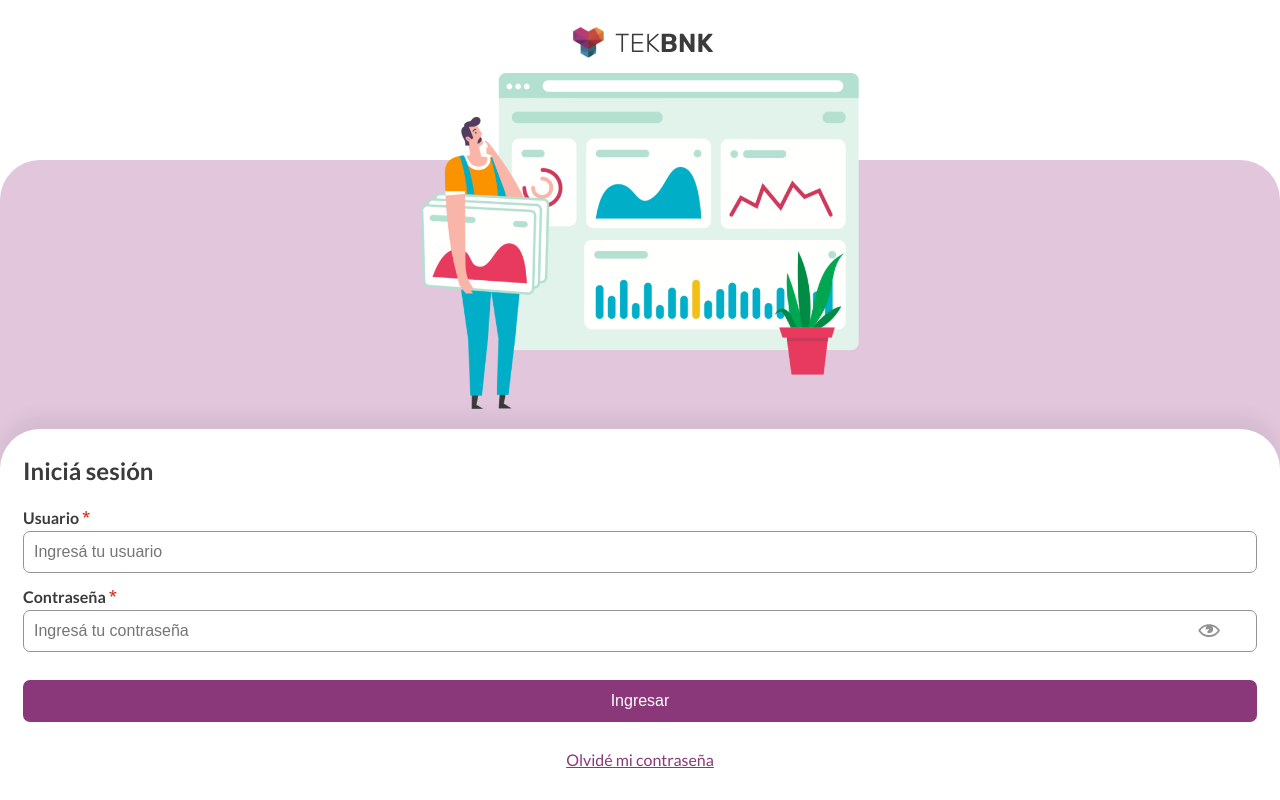
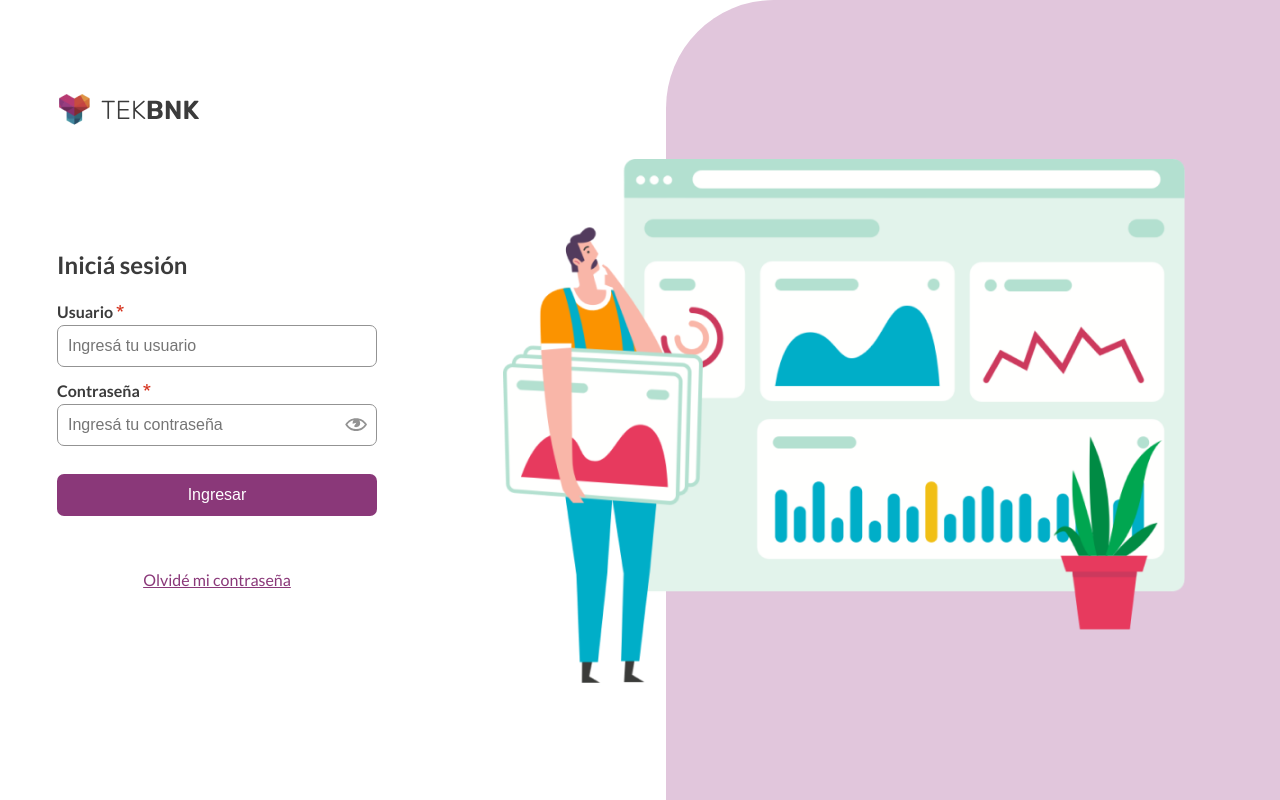
Before and after one commit to merybal/login-app, a React (Create React App) app: page / in a window 1280 px wide. Built offline with nearby package versions, Linux system fonts and the light colour scheme.

Commit message:
desktop view

```diff
--- a/src/components/LoginForm/LoginForm.module.scss
+++ b/src/components/LoginForm/LoginForm.module.scss
@@ -3,14 +3,30 @@
 
 .form-container {
   text-align: center;
-  padding-bottom: 32px; //TODO chequear con el fondo blanco que onda
+  padding-bottom: 32px;
   height: 100%;
   background-color: $white;
   box-shadow: 0px -14px 16px rgba(0, 0, 0, 0.05);
   border-radius: 40px 40px 0px 0px;
 
+  @media (min-width: $desktop-width-small) {
+    height: 100%;
+    box-shadow: none;
+    border-radius: none;
+    padding-bottom: 0;
+    display: flex;
+    flex-direction: column;
+    justify-content: center;
+  }
+
   .login-container {
     padding: 30px 23px;
+
+    @media (min-width: $desktop-width-small) {
+      padding: 0;
+      width: 320px;
+      margin-bottom: 56px;
+    }
 
     .warning {
       display: flex;
--- a/src/components/RetrievePasswordForm/RetrievePasswordForm.jsx
+++ b/src/components/RetrievePasswordForm/RetrievePasswordForm.jsx
@@ -52,7 +52,7 @@ const RetrievePasswordForm = () => {
 
   return (
     <div className={styles["form-container"]}>
-      <form className={styles["login-container"]}>
+      <form className={styles["retrieve-password-container"]}>
         <h1>Olvidé mi contraseña</h1>
         <div className={styles["form"]}>
           <SelectInput
--- a/src/components/RetrievePasswordForm/RetrievePasswordForm.module.scss
+++ b/src/components/RetrievePasswordForm/RetrievePasswordForm.module.scss
@@ -3,14 +3,30 @@
 
 .form-container {
   text-align: center;
-  padding-bottom: 32px; //TODO chequear con el fondo blanco que onda
+  padding-bottom: 32px;
   height: 100%;
   background-color: $white;
   box-shadow: 0px -14px 16px rgba(0, 0, 0, 0.05);
   border-radius: 40px 40px 0px 0px;
 
-  .login-container {
+  @media (min-width: $desktop-width-small) {
+    height: 100%;
+    box-shadow: none;
+    border-radius: none;
+    padding-bottom: 0;
+    display: flex;
+    flex-direction: column;
+    justify-content: center;
+  }
+
+  .retrieve-password-container {
     padding: 30px 23px;
+
+    @media (min-width: $desktop-width-small) {
+      padding: 0;
+      width: 320px;
+      margin-bottom: 56px;
+    }
 
     .form {
       display: flex;
--- a/src/styles/_variables.scss
+++ b/src/styles/_variables.scss
@@ -1,7 +1,7 @@
 @import url("https://fonts.googleapis.com/css2?family=Lato:ital,wght@0,100;0,300;0,400;0,700;0,900;1,100;1,300;1,400;1,700;1,900&display=swap");
 @import url("https://fonts.googleapis.com/css2?family=Encode+Sans:wght@100;200;300;400;500;600;700;800;900&display=swap");
 
-//FONTS
+// FONTS
 
 $text-font: "Lato", sans-serif;
 $error-font: "Encode Sans", sans-serif;
@@ -28,3 +28,8 @@ $button-pressed: #78306b;
 $button-disabled: #eccae5;
 $input-active: #649fd6;
 $white: #ffffff;
+
+// MEDIA QUERIES
+$mobile-width-small: 380px;
+$desktop-width-small: 1200px;
+$desktop-width-max: 1166px;
--- a/src/views/HomeView/HomeView.jsx
+++ b/src/views/HomeView/HomeView.jsx
@@ -4,7 +4,6 @@ import styles from "views/HomeView/HomeView.module.scss";
 
 import LogoA from "assets/Logo.png";
 import { ReactComponent as LogoB } from "assets/TekBNK.svg";
-import AppDevelopment from "assets/AppDevelopment.png";
 
 const HomeView = () => {
   return (
@@ -13,12 +12,12 @@ const HomeView = () => {
         <img src={LogoA} alt="logo" />
         <LogoB alt="TekBNK" />
       </header>
-      <div className={styles.main}>
+      <main className={styles.main}>
         <div className={styles["image-container"]}>
           <div className={styles.image}></div>
         </div>
         <Outlet className={styles.form} />
-      </div>
+      </main>
       <div className={styles.background}></div>
     </div>
   );
--- a/src/views/HomeView/HomeView.module.scss
+++ b/src/views/HomeView/HomeView.module.scss
@@ -7,13 +7,30 @@
   gap: 10px;
   height: 100vh;
 
+  @media (min-width: $desktop-width-small) {
+    margin-left: auto;
+    margin-right: auto;
+    justify-content: center;
+    max-width: $desktop-width-max;
+    gap: 0; //
+  }
+
   .header {
     flex-shrink: 0;
     padding-top: 22px;
     display: flex;
     align-items: center;
-    justify-content: center; //TODO revisar porque en el figma no esta centrado
+    justify-content: center;
     gap: 6px;
+
+    @media (min-width: $desktop-width-small) {
+      flex-shrink: unset;
+      padding-top: 0;
+      margin-left: -3px;
+      justify-content: flex-start;
+      width: 100%;
+      max-width: $desktop-width-max;
+    }
   }
 
   .main {
@@ -21,11 +38,20 @@
     flex-direction: column;
     height: 100%;
 
+    @media (min-width: $desktop-width-small) {
+      flex-direction: row-reverse;
+      max-height: 582px;
+      justify-content: space-between;
+    }
+
     .image-container {
       height: 100%;
       width: 100%;
       margin-bottom: 20px;
-      // flex-shrink: 2; //TODO agregar media query a partir de 667 height
+
+      @media (min-width: $desktop-width-small) {
+        max-width: 758px;
+      }
 
       .image {
         background: url("../../assets/AppDevelopment.png");
@@ -35,6 +61,13 @@
         background-position: center;
         height: 100%;
         padding: 0 15% 0 15%;
+      }
+
+      @media (min-width: $mobile-width-small) {
+        flex-shrink: 2;
+        .image {
+          padding: 0 5% 0 5%;
+        }
       }
     }
 
@@ -51,5 +84,13 @@
     background-color: $background;
     border-radius: 40px 40px 0px 0px;
     z-index: -5;
+
+    @media (min-width: $desktop-width-small) {
+      top: 0;
+      right: 0;
+      height: 100%;
+      width: 48%;
+      border-radius: 108px 0px 0px 0px;
+    }
   }
 }
```
Also changed, not shown: src/views/LoginView/LoginView.jsx (deleted, +0 -24 lines), src/views/LoginView/LoginView.module.scss (deleted, +0 -32 lines).
